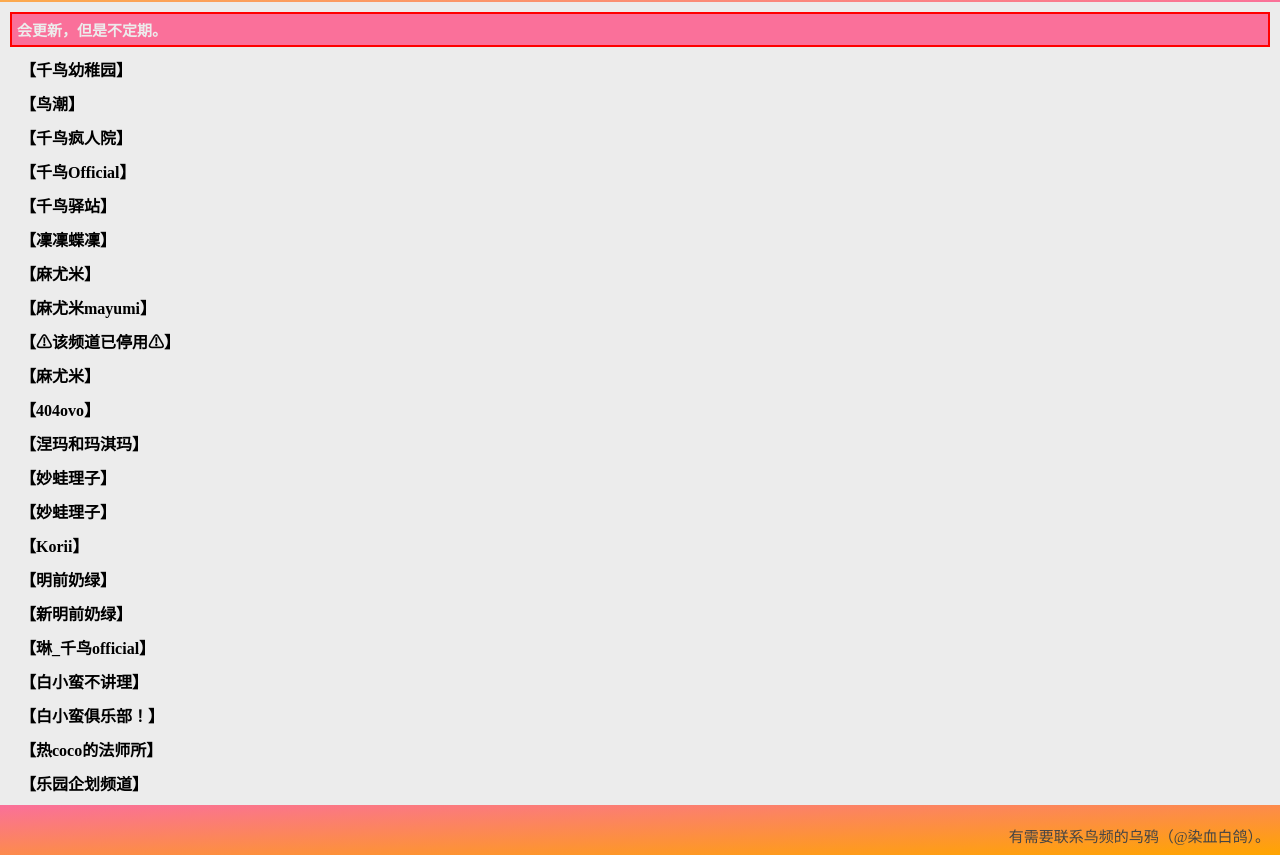
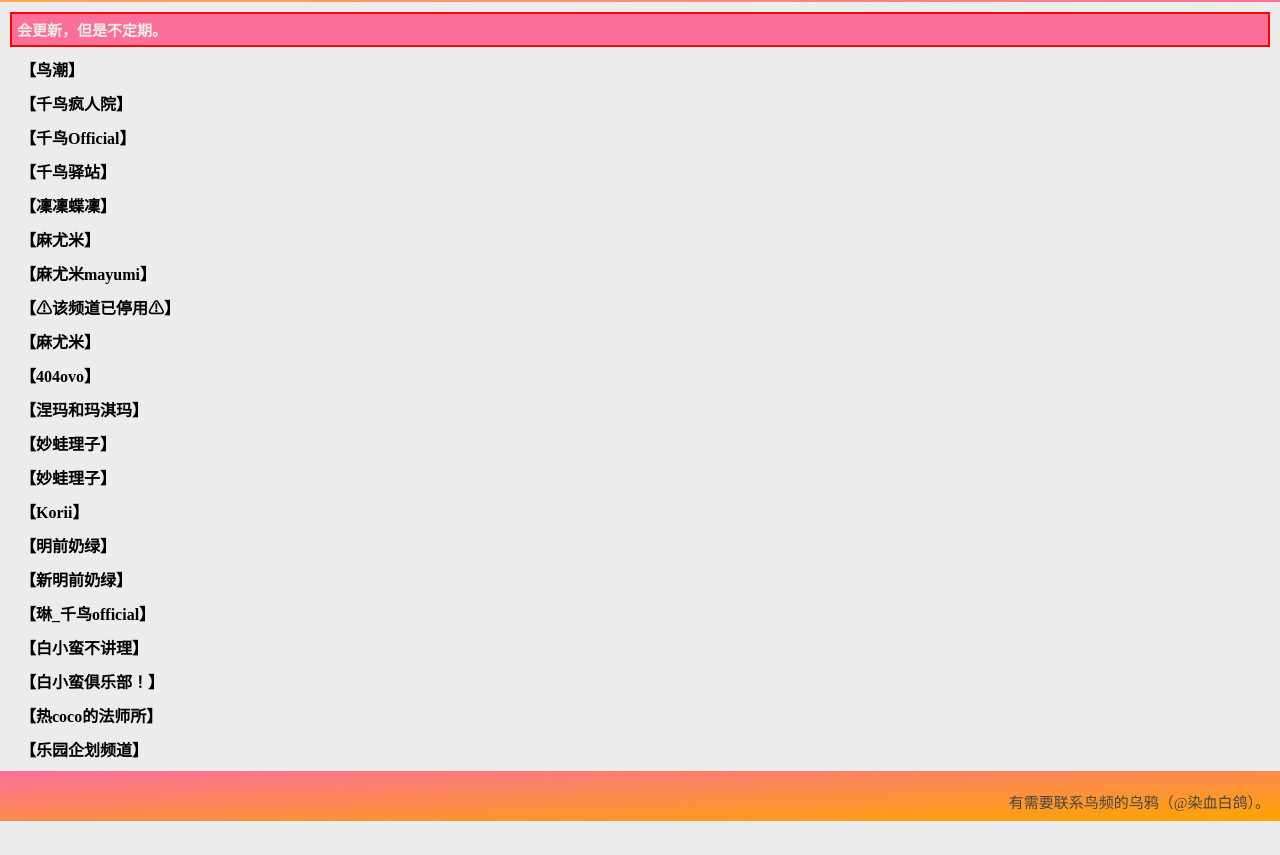
Before and after one commit to BirdChannel/birdGuid, a plain HTML site: page index.html in a window 1280 px wide. Shown: the part 48-903 px from the top of the page. After the commit the page ends 869 px from the top, so only its background shows below. Drawn offline with Linux system fonts and the light colour scheme.

Commit message:
Update index.html

```diff
--- a/index.html
+++ b/index.html
@@ -159,10 +159,7 @@
             会更新，但是不定期。
         </div>
         <div class="web">
-            <a class="webItem" href="https://pd.qq.com/s/hdtiv1p0k" target="_blank">
-                【千鸟幼稚园】
-            </a>
-            <a class="webItem" href="https://pd.qq.com/s/c0b0vqe4p" target="_blank">
+           <a class="webItem" href="https://pd.qq.com/s/c0b0vqe4p" target="_blank">
                 【鸟潮】
             </a>
             <a class="webItem" href="https://pd.qq.com/s/1q6rjmuaa" target="_blank">
```
